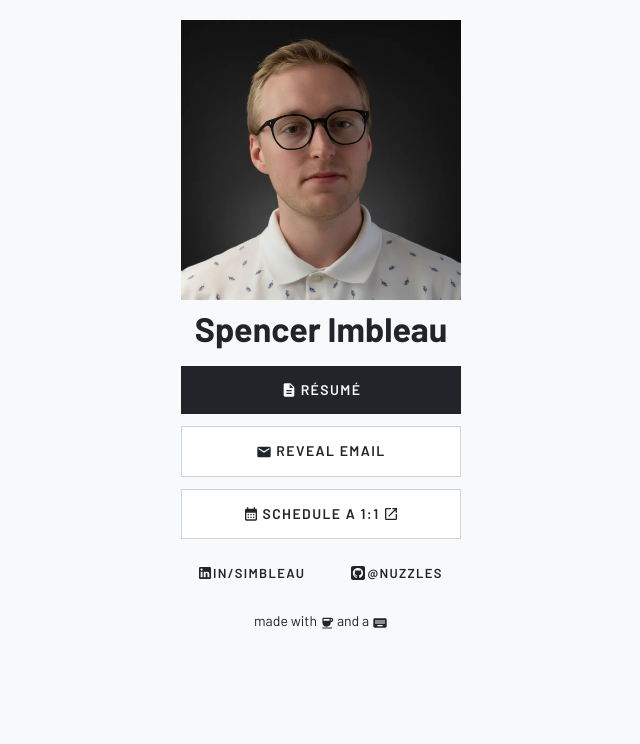
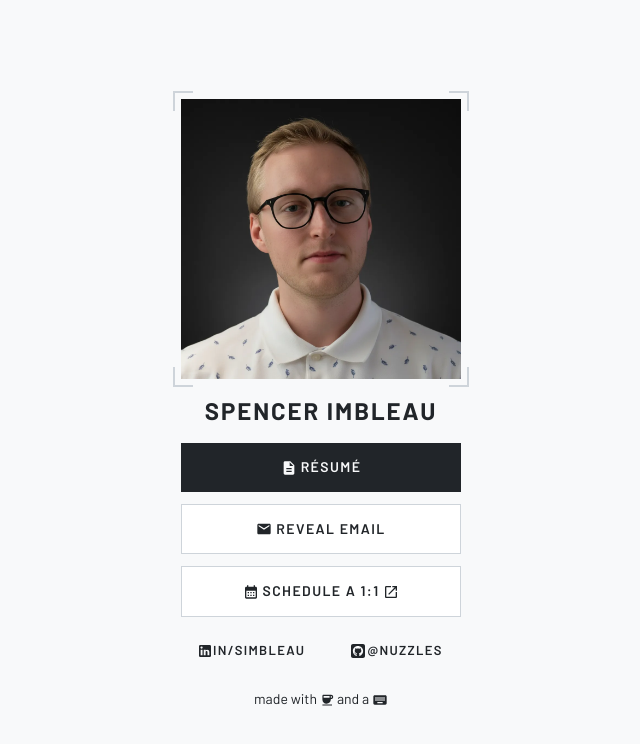
Before and after one commit to nuzzles/homepage, a React (Vite) app: page / in a window 1280 px wide. Shown: the top 744 px of the page, without its empty margins (319-959 px from the left). Built offline with nearby package versions, Linux system fonts and the light colour scheme.

Commit message:
fix: styling

```diff
--- a/src/App.tsx
+++ b/src/App.tsx
@@ -13,9 +13,11 @@ function App() {
                     sx={{
                         display: "flex",
                         flexDirection: "column",
-                        mt: 2.5,
-                        mx: 1.25,
-                        mb: 3.75,
+                        alignItems: "center",
+                        justifyContent: "center",
+                        minHeight: "100vh",
+                        px: 1.25,
+                        py: 2.5,
                     }}
                 >
                     <Routes>
--- a/src/pages/HomePage.tsx
+++ b/src/pages/HomePage.tsx
@@ -111,18 +111,68 @@ export const HomePage = () => {
                 }}
             >
                 <Box
+                    sx={(theme) => {
+                        const corner = 20
+                        const gap = 6
+                        const borderW = 2
+                        const c = theme.palette.divider
+                        return {
+                            position: "relative",
+                            padding: `${gap + borderW}px`,
+                            "&::before, &::after, & > .corner-bl, & > .corner-br": {
+                                content: '""',
+                                position: "absolute",
+                                width: corner,
+                                height: corner,
+                                pointerEvents: "none",
+                            },
+                            "&::before": {
+                                top: 0,
+                                left: 0,
+                                borderTop: `${borderW}px solid ${c}`,
+                                borderLeft: `${borderW}px solid ${c}`,
+                            },
+                            "&::after": {
+                                top: 0,
+                                right: 0,
+                                borderTop: `${borderW}px solid ${c}`,
+                                borderRight: `${borderW}px solid ${c}`,
+                            },
+                        }
+                    }}
+                >
+                    <Box
+                        className="corner-bl"
+                        sx={(theme) => ({
+                            bottom: 0,
+                            left: 0,
+                            borderBottom: `2px solid ${theme.palette.divider}`,
+                            borderLeft: `2px solid ${theme.palette.divider}`,
+                        })}
+                    />
+                    <Box
+                        className="corner-br"
+                        sx={(theme) => ({
+                            bottom: 0,
+                            right: 0,
+                            borderBottom: `2px solid ${theme.palette.divider}`,
+                            borderRight: `2px solid ${theme.palette.divider}`,
+                        })}
+                    />
+                    <Box
                         component="img"
                         alt="Spencer Imbleau"
                         src="/images/me.webp"
                         sx={{
-                        borderRadius: 0,
+                            display: "block",
                             width: 280,
                             height: 280,
                             objectFit: "cover",
                         }}
                     />
+                </Box>
 
-                <Typography variant="h4" component="h1" sx={{ mt: 1, fontWeight: 700, width: 280 }}>
+                <Typography variant="h5" component="h1" sx={{ mt: 1, fontWeight: 700, width: 280, textTransform: "uppercase", letterSpacing: "0.08em" }}>
                     Spencer Imbleau
                 </Typography>
 
--- a/src/pages/ResumePage.tsx
+++ b/src/pages/ResumePage.tsx
@@ -28,6 +28,55 @@ export const ResumePage = () => {
                 }}
             >
                 <Box
+                    sx={(theme) => {
+                        const corner = 20
+                        const gap = 6
+                        const borderW = 2
+                        const c = theme.palette.divider
+                        return {
+                            position: "relative",
+                            padding: `${gap + borderW}px`,
+                            "&::before, &::after, & > .corner-bl, & > .corner-br": {
+                                content: '""',
+                                position: "absolute",
+                                width: corner,
+                                height: corner,
+                                pointerEvents: "none",
+                            },
+                            "&::before": {
+                                top: 0,
+                                left: 0,
+                                borderTop: `${borderW}px solid ${c}`,
+                                borderLeft: `${borderW}px solid ${c}`,
+                            },
+                            "&::after": {
+                                top: 0,
+                                right: 0,
+                                borderTop: `${borderW}px solid ${c}`,
+                                borderRight: `${borderW}px solid ${c}`,
+                            },
+                        }
+                    }}
+                >
+                    <Box
+                        className="corner-bl"
+                        sx={(theme) => ({
+                            bottom: 0,
+                            left: 0,
+                            borderBottom: `2px solid ${theme.palette.divider}`,
+                            borderLeft: `2px solid ${theme.palette.divider}`,
+                        })}
+                    />
+                    <Box
+                        className="corner-br"
+                        sx={(theme) => ({
+                            bottom: 0,
+                            right: 0,
+                            borderBottom: `2px solid ${theme.palette.divider}`,
+                            borderRight: `2px solid ${theme.palette.divider}`,
+                        })}
+                    />
+                    <Box
                         sx={(theme) => ({
                             width: "100vw",
                             maxWidth: "8.5in",
@@ -35,20 +84,11 @@ export const ResumePage = () => {
                             height: "calc(100vh - 230px)",
                             maxHeight: "11in",
                             backgroundColor: `${theme.palette.text.primary}11`,
-                        borderWidth: 3,
-                        borderStyle: "solid",
-                        borderColor: "text.primary",
-                        borderRadius: "10px",
                             overflow: "hidden",
                             display: "flex",
                             justifyContent: "center",
                             alignItems: "center",
                             flexDirection: "column",
-                        [`@media not screen and (min-width: calc(8.5in + 4px))`]: {
-                            borderLeft: 0,
-                            borderRight: 0,
-                            borderRadius: 0,
-                        },
                         })}
                     >
                         <Box
@@ -62,6 +102,7 @@ export const ResumePage = () => {
                                 height: "100%",
                             }}
                         />
+                    </Box>
                 </Box>
 
                 <Box sx={{ mt: 2, display: "flex", alignItems: "center", gap: 2 }}>
```
Lines whose indentation alone changed are shown as unchanged.
